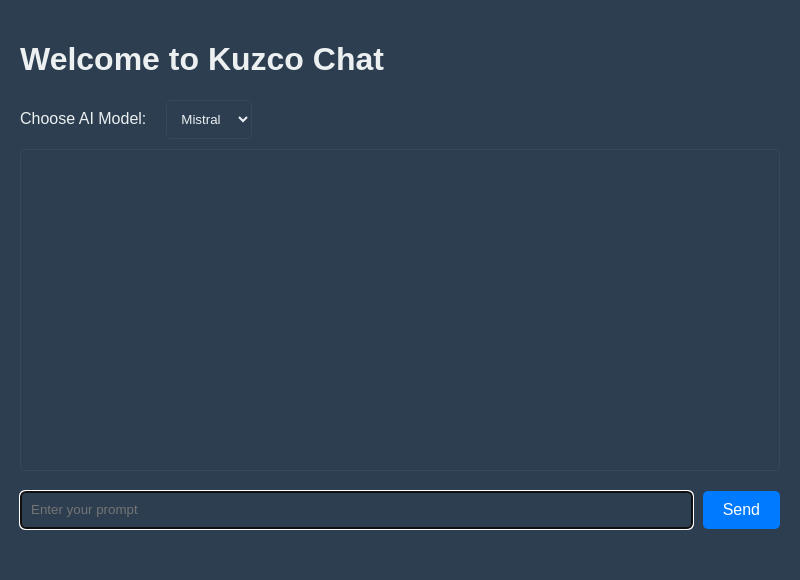
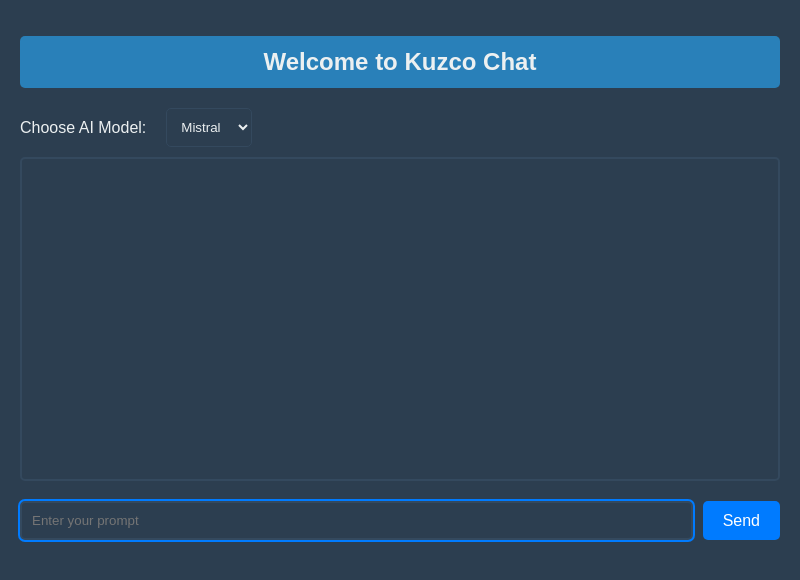
Before and after one commit to CODJointOps/kuzco-cli, an Electron app: page gui/index.html in a window 800 px wide. Drawn offline with Linux system fonts and the light colour scheme.

Commit message:
Update GUI styles.css & increase prompt timeout in GUI & CLI

```diff
--- a/cli/kuzco-cli.js
+++ b/cli/kuzco-cli.js
@@ -91,7 +91,7 @@
                     messages: messages,
                     model: model
                 })
-            }, 15000);;
+            }, 25000);;
 
             if (!response.ok) {
                 throw new Error(`HTTP error! status: ${response.status}`);
--- a/gui/css/styles.css
+++ b/gui/css/styles.css
@@ -8,6 +8,8 @@
     margin: 0;
     padding: 20px;
     box-sizing: border-box;
+    scrollbar-width: thin;
+    scrollbar-color: #34495e #2c3e50;
 }
 #chatHistory {
     height: 300px;
@@ -38,7 +40,7 @@
 }
 .message {
     font-size: 0.9em;
-    padding: 5px 10px;
+    padding: 10px 15px;
     margin-bottom: 15px;
     padding: 10px;
     background-color: #34495e;
@@ -64,6 +66,20 @@
     color: inherit;
     background-color: #2c3e50;
 }
+#promptInput:focus {
+    outline: none;
+    box-shadow: 0 0 0 2px #007BFF;
+}
+header {
+    margin-bottom: 20px;
+}
+header h1 {
+    font-size: 1.5rem;
+    text-align: center;
+    padding: 0.5em;
+    background: #2980b9;
+    border-radius: 5px;
+}
 #sendPrompt {
     padding: 10px 20px;
     border: none;
@@ -76,7 +92,9 @@
     margin-bottom: 20px;
     color: #ecf0f1;
 }
-
+#chatHistory, #promptInput, #modelSelect {
+    border: 2px solid #34495e;
+}
 #modelSelect {
     padding: 10px;
     border: 1px solid #34495e;
@@ -103,6 +121,22 @@
     gap: 10px;
     margin-bottom: 10px;
 }
+
+::-webkit-scrollbar {
+    width: 12px;
+  }
+  ::-webkit-scrollbar-track {
+    background: #2c3e50;
+    border-radius: 10px;
+  }
+  ::-webkit-scrollbar-thumb {
+    background: #34495e;
+    border-radius: 10px;
+  }
+  ::-webkit-scrollbar-thumb:hover {
+    background: #2980b9;
+  }
+
 @keyframes ellipsis {
     0%, 20% {
       content: '';
--- a/gui/kuzcoCore.js
+++ b/gui/kuzcoCore.js
@@ -41,7 +41,7 @@
         const controller = new AbortController();
         const signal = controller.signal;
 
-        const timeoutId = setTimeout(() => controller.abort(), 15000);
+        const timeoutId = setTimeout(() => controller.abort(), 25000);
 
         try {
             const response = await fetch('https://relay.kuzco.xyz/v1/chat/completions', {
```
Also changed, not shown: README.md.
